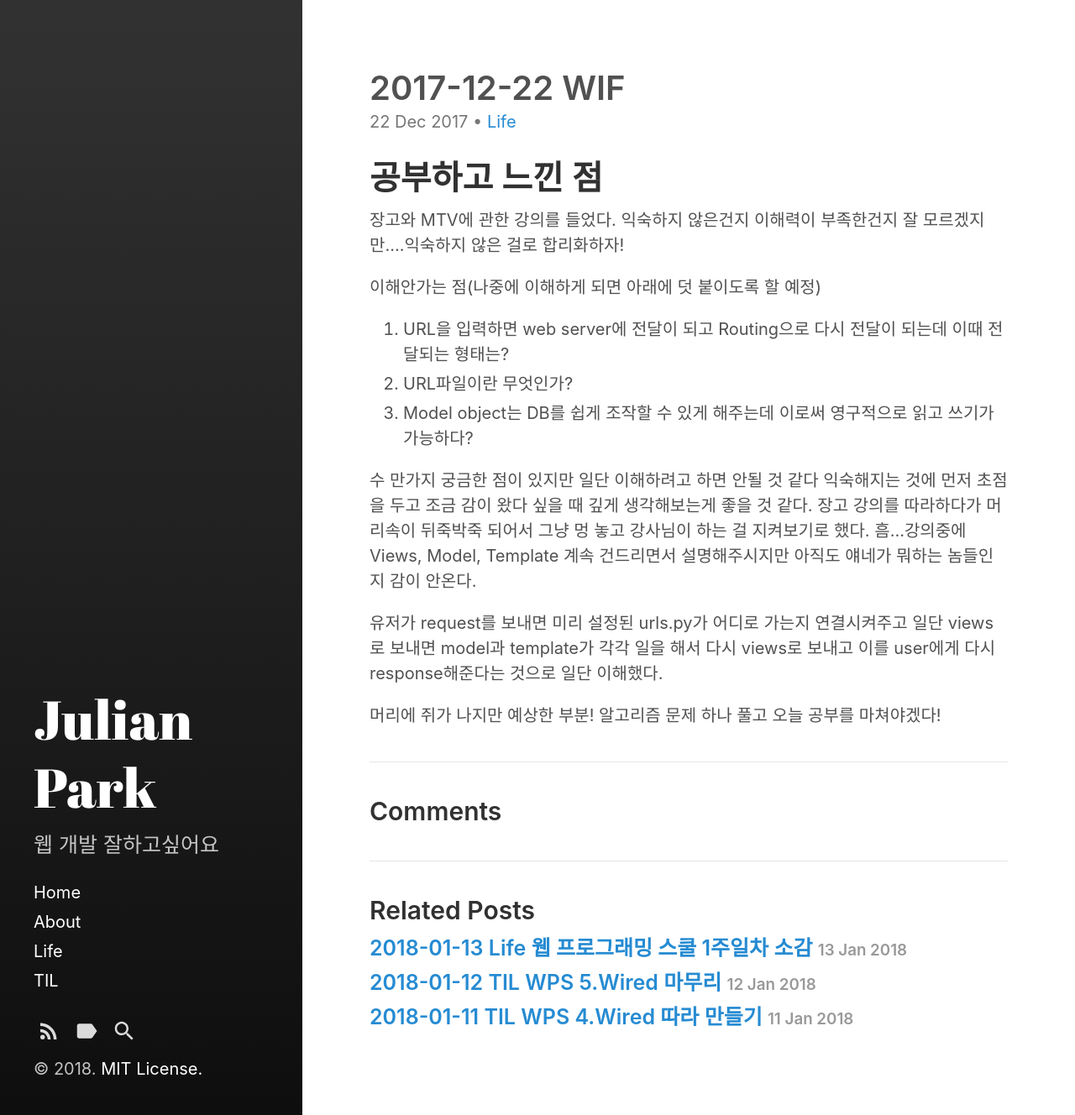
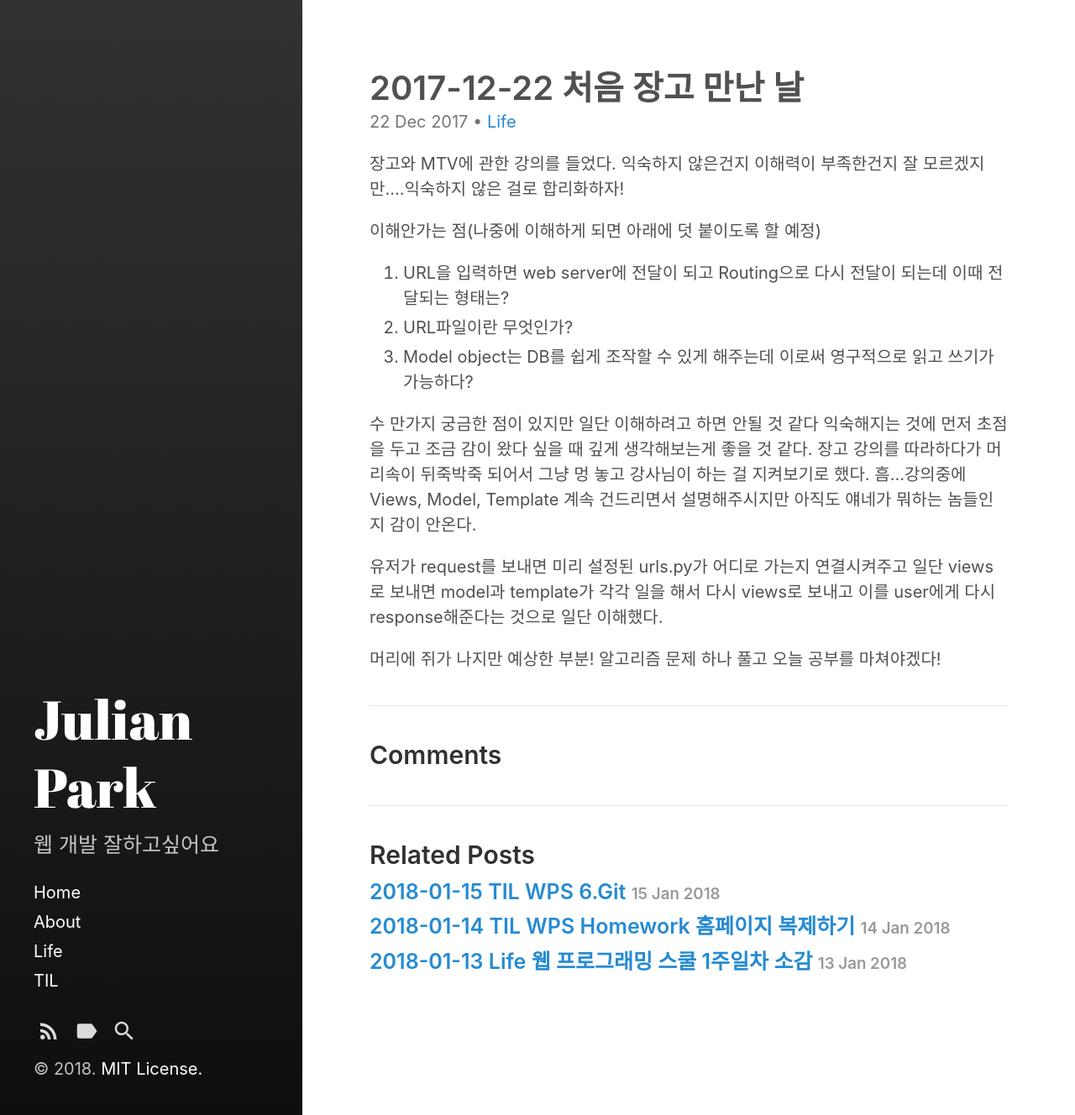
Before and after one commit to Chrisaor/chrisaor.github.com, a Jekyll site: the page built from _posts/2017-12-22-LIFE.md, in a window 1280 px wide. Shown: the whole page at 84% size. Built offline with Jekyll 4.4.1, drawn with Linux system fonts in a browser that asks for light colours.

Commit message:
2017-01-14 copy CNN.com

````diff
--- a/_posts/2017-12-22-LIFE.md
+++ b/_posts/2017-12-22-LIFE.md
@@ -1,18 +1,17 @@
 ---
 layout: post
-title:  "2017-12-22 WIF"
+title:  "2017-12-22 처음 장고 만난 날"
 date:   2017-12-22 16:35:08 +0900
 categories: Life
 ---
 
-# 공부하고 느낀 점
 
 장고와 MTV에 관한 강의를 들었다. 익숙하지 않은건지 이해력이 부족한건지 잘 모르겠지만....익숙하지 않은 걸로 합리화하자!
 
 이해안가는 점(나중에 이해하게 되면 아래에 덧 붙이도록 할 예정)
 1. URL을 입력하면 web server에 전달이 되고 Routing으로 다시 전달이 되는데 이때 전달되는 형태는?
-1. URL파일이란 무엇인가?
-1. Model object는 DB를 쉽게 조작할 수 있게 해주는데 이로써 영구적으로 읽고 쓰기가 가능하다?
+2. URL파일이란 무엇인가?
+3. Model object는 DB를 쉽게 조작할 수 있게 해주는데 이로써 영구적으로 읽고 쓰기가 가능하다?
 
 수 만가지 궁금한 점이 있지만 일단 이해하려고 하면 안될 것 같다
 익숙해지는 것에 먼저 초점을 두고 조금 감이 왔다 싶을 때 깊게 생각해보는게 좋을 것 같다. 장고 강의를 따라하다가 머리속이 뒤죽박죽 되어서 그냥 멍 놓고 강사님이 하는 걸 지켜보기로 했다. 흠...강의중에 Views, Model, Template 계속 건드리면서 설명해주시지만 아직도 얘네가 뭐하는 놈들인지 감이 안온다.
--- /dev/null
+++ b/_posts/2018-01-14-TIL.md
@@ -0,0 +1,182 @@
+---
+layout: post
+title:  "2018-01-14 TIL WPS Homework 홈페이지 복제하기"
+date:   2018-01-14 11:30:00 +0900
+categories: TIL
+---
+
+
+# CNN 홈페이지 따라만들기
+
+```html
+<body>
+  <div id="wrap">
+
+<!--헤더 시작-->
+
+    <header>
+      <div class="header-plain">
+        <div class="nav-container">
+          <a href="" class="nav-logo"></a>
+        </div>
+        <div class="header-nav">
+          <div class="nav-links">
+            <a href="" class="nav-link-list">Regions</a>
+          </div>
+          <div class="header-right">
+            <a href="" class="international-edition">international edition+</a>
+            <a href="" class="search"><img src="http://sobewff.org/wp-content/themes/sobewff_2018/images/search_gray.svg" alt=""></a>
+            <a href="" class="menu"><img src="https://www.hypetap.com/assets/production/images/brand-svgs/menu-icon.colors-white.svg" alt=""></a>
+          </div>
+        </div>
+      </div>
+    </header>
+
+<!--메인 시작-->
+
+    <div class="main clearfix">
+      <section class="news clearfix">
+
+      <!--메인 왼쪽 기사-->
+
+        <div class="news-left">
+          <div class="hightlight-news">
+            <h2 class="highlight-title">'Racist and xenophobic remarks'</h2>
+            <img src="http://cdn.cnn.com/cnnnext/dam/assets/180112131332-01-donald-trump-0111-overlay-tease.jpg" alt="" class="highlight-image">
+            <ul class="left-news-list">
+              <li class="left-new-list-items"><strong>African Union demand Trump apology</strong></li>
+
+            </ul>
+          </div>
+        </div>
+
+      <!--메인 가운데 기사-->
+        <div class="news-center">
+
+        <!--메인 가운데 첫 번째 행-->
+
+          <div class="center-row1">
+            <h2 class="dontmiss">Don't miss</h2>
+            <div class="dontmiss-container">
+              <img src="http://cdn.cnn.com/cnnnext/dam/assets/180112185625-stormy-daniels-trump-medium-tease.jpg" alt="">
+              <div class="gray-square"><strong>WSJ: Trump lawyer arranged porn star payment for her silence</strong></div>
+            </div>
+          </div>
+
+		<!--메인 가운데 두 번째 행-->
+
+          <div class="center-row2">
+            <div class="dontmiss-container">
+              <img src="http://cdn.cnn.com/cnnnext/dam/assets/170915105256-01-north-korea-flag-medium-tease.jpg" alt="">
+              <div class="gray-square"><strong>North Korean media talks up reunification</strong></div>
+            </div>
+          </div>
+        </div>
+
+		<!--메인 오른쪽 기사-->
+
+        <div class="news-right">
+          <div class="right-row1">
+            <h2 class="dontmiss">Top stories</h2>
+            <div class="topstory-container">
+              <img src="http://cdn.cnn.com/cnnnext/dam/assets/180105114312-03-iran-pro-government-protest-0105-medium-tease.jpg" alt="">
+              <span class="topstory-text"><strong>Iran threatens 'severe' response to Trump's sanctions</strong></span>
+              <ul class="right-news-list">
+                <li class="right-new-list-items">Vegas shooting: Unsealed docs released</li>
+              </ul>
+            </div>
+          </div>
+        </div>
+      </section>
+    </div>
+
+    <!--밑단-->
+
+    <div class="bottom">
+      <section class="bottom-news">
+        <div class="bottom-container clearfix">
+          <div class="bottom-head clearfix">
+            <span class="bottom-head-text">In Case You Missed it</span>
+            <span class="stripe"></span>
+          </div>
+          <div class="bottom-inside-container clearfix">
+
+          <!--밑단 왼쪽 기사-->
+
+            <div class="left-col">
+              <div class="left-col-container">
+                <img src="http://cdn.cnn.com/cnnnext/dam/assets/171130213312-global-warning-ward-greenland-2-overlay-tease.jpg" alt="">
+                <div class="warning_box">Global Warning</div>
+                <div class="big_caption">Melting glaciers may someday flood your city</div>
+              </div>
+            </div>
+
+				<!--밑단 오른쪽 기사-->
+
+            <div class="right-col clearfix">
+
+            <!--밑단 오른쪽 첫 번째 행-->
+
+              <div class="right-row1">
+                <div class="img-box">
+                  <img src="http://cdn.cnn.com/cnnnext/dam/assets/171113193652-01-libya-slave-auction-hp-tz-large-tease.jpg" alt="">
+                  <div class="exclusive">CNN EXCLUSIVE</div>
+                </div>
+                <span class="right-row1-caption">
+                  People sold as slaves for just $400
+                </span>
+
+             <!--밑단 오른쪽 두 번재 행-->
+
+                <div class="right-row2">
+                  <img src="http://cdn.cnn.com/cnnnext/dam/assets/171113121311-peter-burling-large-tease.jpg" alt="">
+                  <span class="right-row2-caption">
+                    'Everest of the Seas:' Four-hour sleeps, freeze dried food
+                  </span>
+                </div>
+              </div>
+            </div>
+          </div>
+        </div>
+      </section>
+
+		<!--footer시작-->
+
+      <footer class="footer">
+
+      <!--footer contents-->
+
+        <div class="footer-content">
+          <div class="footer-menu clearfix">
+            <div class="Regions">
+              <span class="list-title">Regions</span>
+              <ul>
+                <li>U.S.</li>
+                <li>Africa</li>
+                <li>Americas</li>
+                <li>Asia</li>
+                <li>China</li>
+                <li>Europe</li>
+                <li>Middle East</li>
+                <li>Opinion</li>
+              </ul>
+            </div>
+          </div>
+
+         <!--footer outer-->
+
+          <div class="footer-outer">
+            <div class="copyright">
+              <span>© 2018 Cable News Network. Turner Broadcasting System, Inc. All Rights Reserved.</span><br>
+              <span>CNN Sans ™ & © 2016 Cable News Network.</span>
+            </div>
+            <div class="legal">
+              <span class="legal-text">Terms of Use</span>
+            </div>
+          </div>
+        </div>
+      </footer>
+    </div>
+  </div>
+</body>
+```
--- /dev/null
+++ b/_posts/2018-01-15-TIL.md
@@ -0,0 +1,6 @@
+---
+layout: post
+title:  "2018-01-15 TIL WPS 6.Git"
+date:   2018-01-15 11:30:00 +0900
+categories: TIL
+---
````
Also changed, not shown: _posts/2017-12-21-Life.md (+1 -2 lines), _posts/2017-12-24-LIFE.md (+1 -2 lines).
